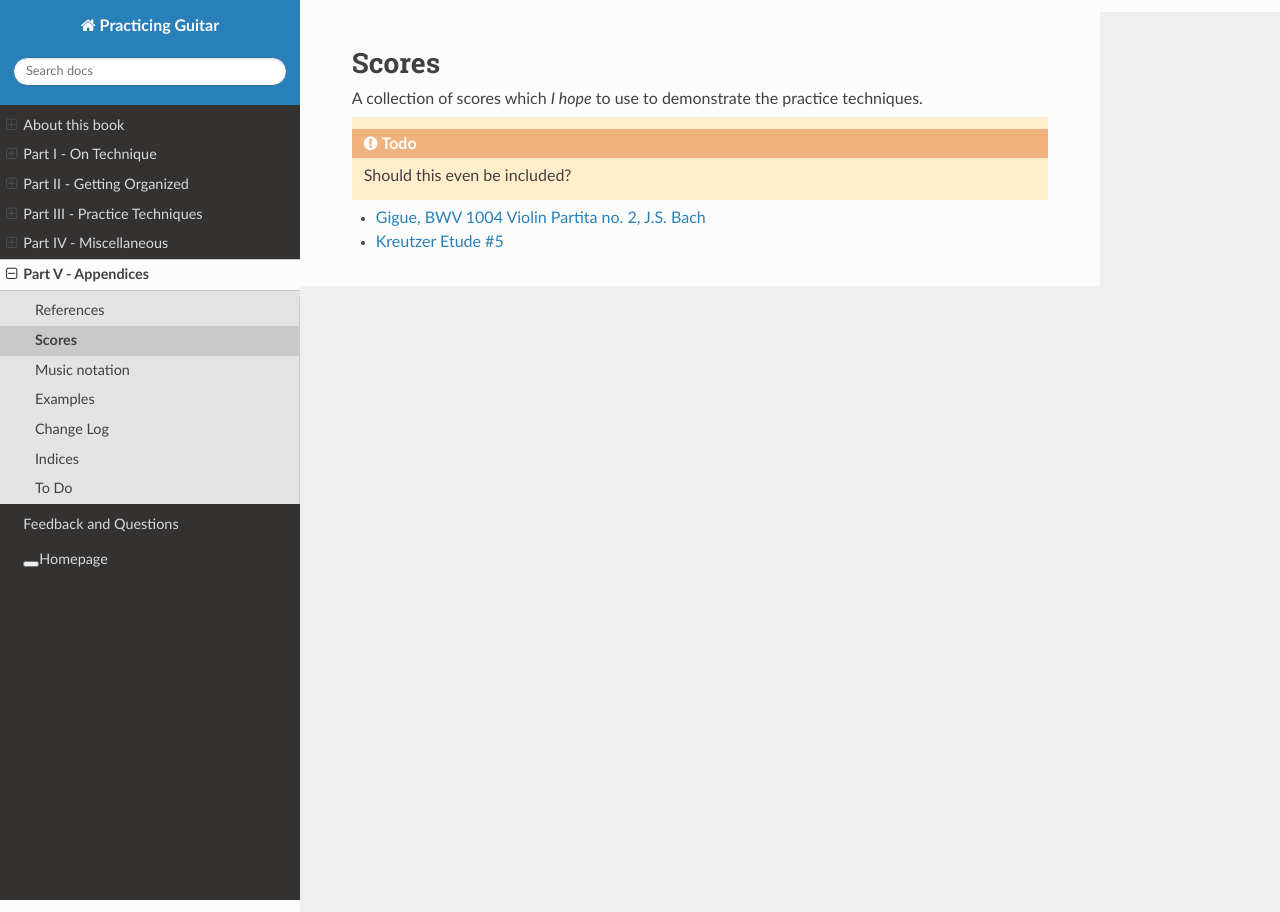
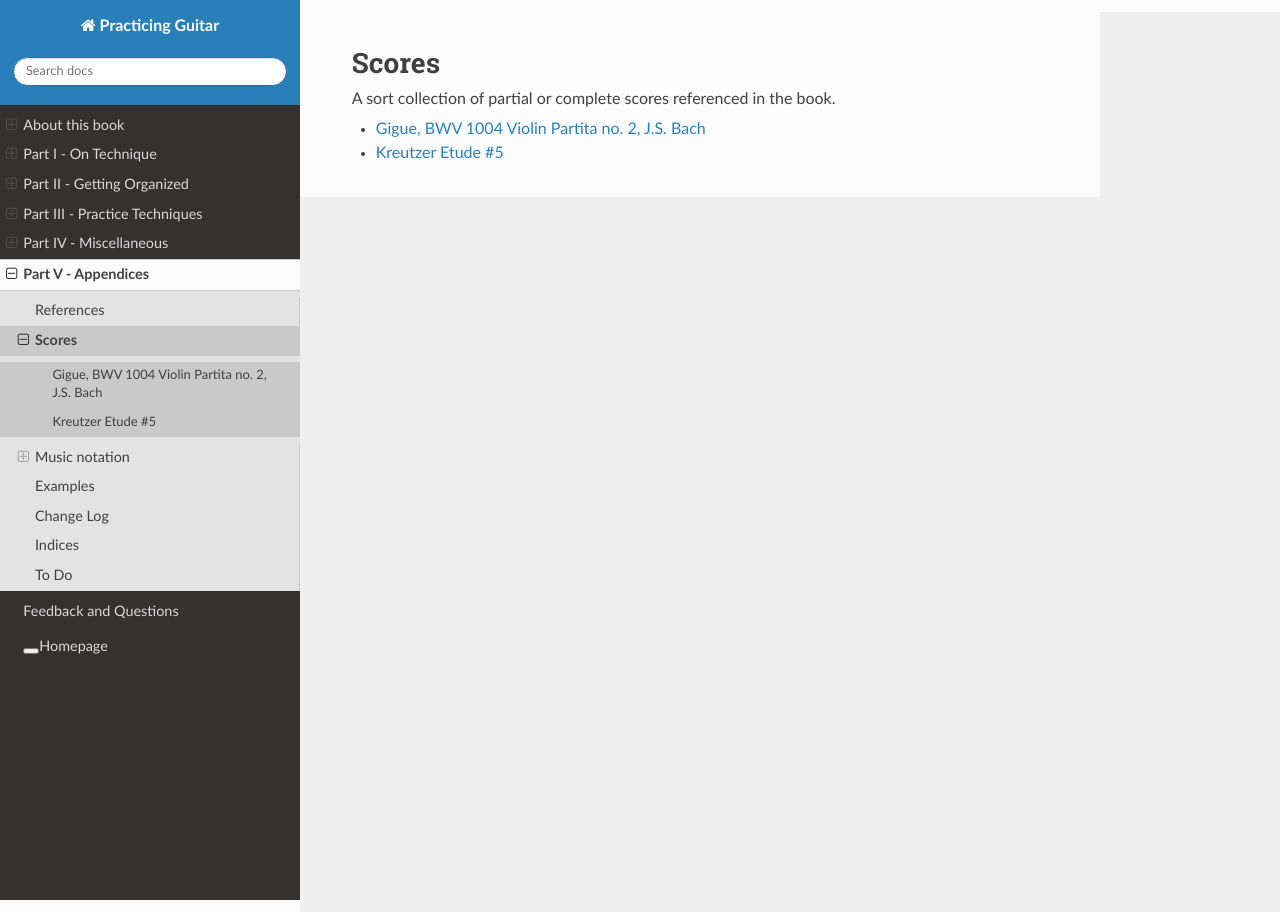
Before and after one commit to jzohrab/practicing-guitar, a Sphinx documentation site: the page built from docs/part-5-appendices/scores/index.rst, in a window 1280 px wide. Built offline with Sphinx 7.4.7 and the Read the Docs theme 2.0.0, drawn with Linux system fonts in a browser that asks for light colours; a script that is not in the unit is left out.

Commit message:
Multilevel toc.

```diff
--- a/docs/conf.py
+++ b/docs/conf.py
@@ -64,9 +64,9 @@ html_theme_options = {
     # Toc options
     'collapse_navigation': False,
     'sticky_navigation': True,
-    'navigation_depth': 2,
+    'navigation_depth': -1,
     'includehidden': True,
-    'titles_only': False
+    'titles_only': True
 }
 
 # Don't show the "view the source" link on top right.
--- a/docs/part-5-appendices/_index.rst
+++ b/docs/part-5-appendices/_index.rst
@@ -5,7 +5,7 @@ Part V - Appendices
 ###################
 
 .. toctree::
-   :glob:
+   :maxdepth: 5
 
    references
    scores/index
--- a/docs/part-5-appendices/scores/index.rst
+++ b/docs/part-5-appendices/scores/index.rst
@@ -1,9 +1,7 @@
 Scores
 ======
 
-A collection of scores which *I hope* to use to demonstrate the practice techniques.
-
-.. todo:: Should this even be included?
+A sort collection of partial or complete scores referenced in the book.
 
 .. toctree::
    :glob:
```
